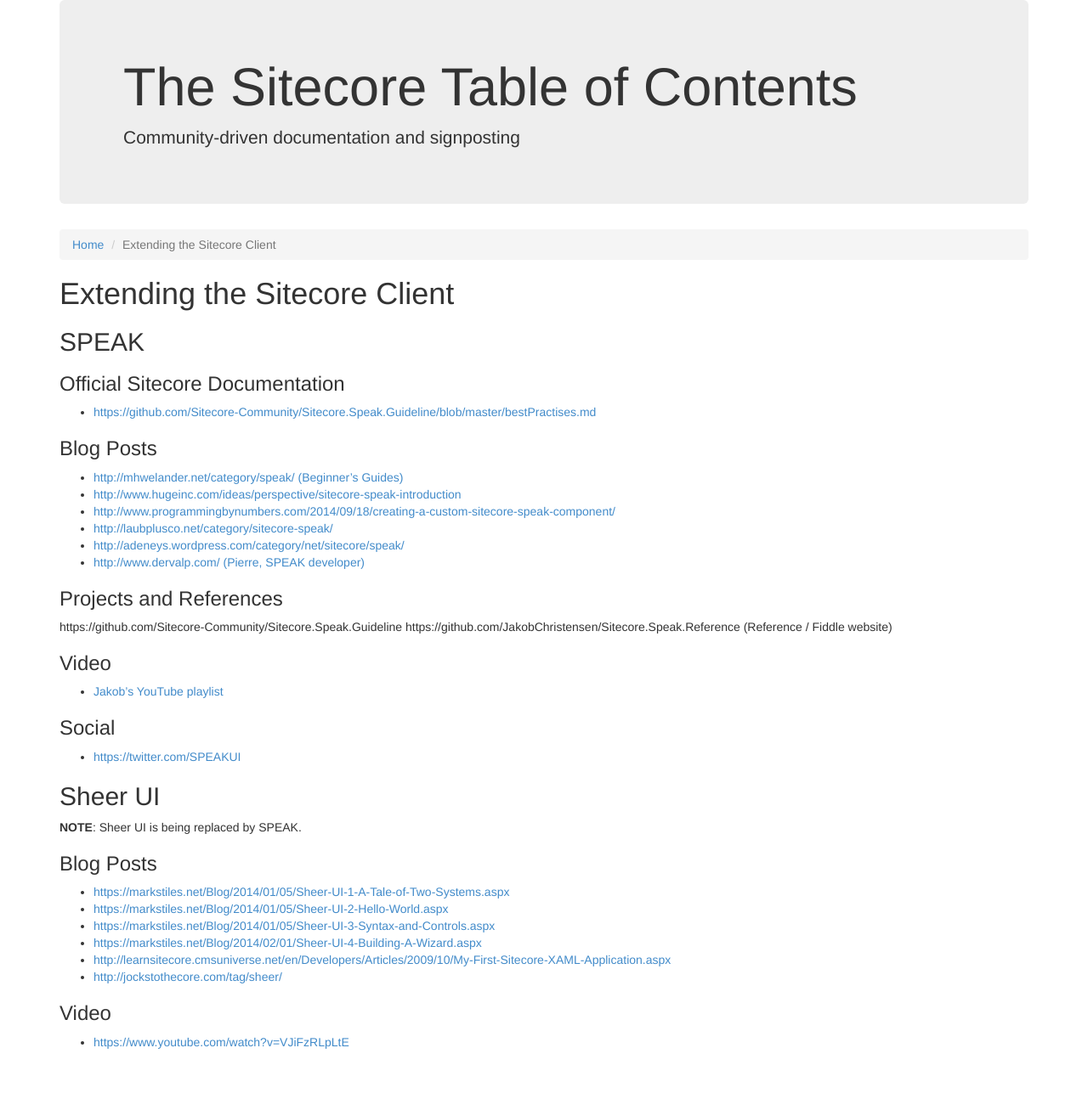
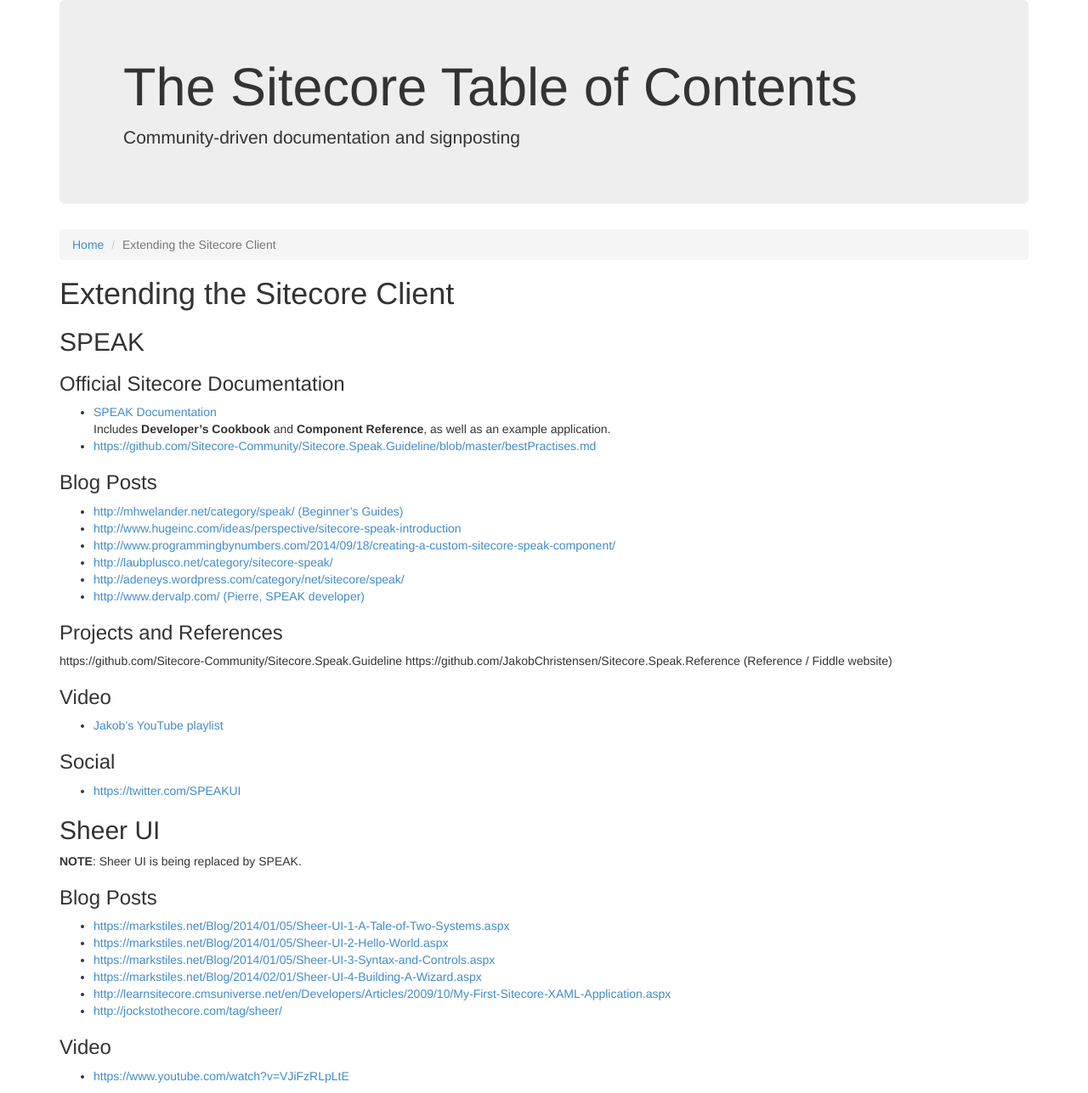
Before and after one commit to Sitecore-Community/docs, a Jekyll site: the page built from documentation/Extending the Sitecore Client/index.md, in a window 1280 px wide. Shown: the whole page at 85% size. Built offline with Jekyll 4.4.1, drawn with Linux system fonts in a browser that asks for light colours; nearby versions of some CDN libraries; before the commit the page ends 1247 px from its top, so only the background shows below that.

Commit message:
SPEAK docs reference

```diff
--- a/documentation/Extending the Sitecore Client/index.md
+++ b/documentation/Extending the Sitecore Client/index.md
@@ -8,6 +8,8 @@
 ## SPEAK
 
 ### Official Sitecore Documentation
+* [SPEAK Documentation](http://sdn.sitecore.net/Reference/Sitecore%207/SPEAK.aspx)
+Includes **Developer's Cookbook** and **Component Reference**, as well as an example application.
 * [https://github.com/Sitecore-Community/Sitecore.Speak.Guideline/blob/master/bestPractises.md](https://github.com/Sitecore-Community/Sitecore.Speak.Guideline/blob/master/bestPractises.md)
 
 ### Blog Posts
```
